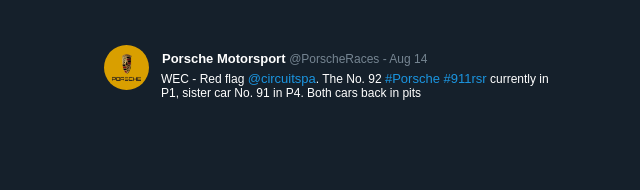
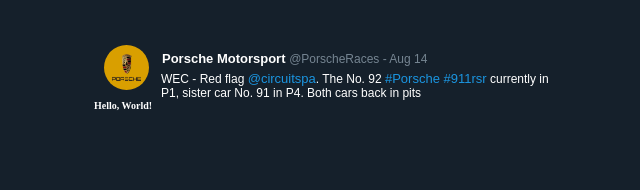
Before and after one commit to TevvinStrong/Vue-UI-Components, a Vue app in the folder social-card/: page / in a window 1280 px wide. Shown: the top 190 px of the page, without its empty margins (146-786 px from the left). Built offline with nearby package versions, Linux system fonts and the light colour scheme.

Commit message:
CardContainer rendering

```diff
--- a/social-card/src/App.vue
+++ b/social-card/src/App.vue
@@ -1,15 +1,19 @@
 <template>
   <div id="app">
     <HeaderContainer />
+    <CardContainer />
   </div>
 </template>
 
 <script>
 import HeaderContainer from "./components/HeaderContainer.vue";
+import CardContainer from "./components/CardContainer.vue";
+
 export default {
   name: "App",
   components: {
     HeaderContainer,
+    CardContainer,
   },
 };
 </script>
--- /dev/null
+++ b/social-card/src/components/CardContainer.vue
@@ -0,0 +1,15 @@
+<!--Markup/HTML-->
+<template>
+  <div class="container">
+    <h1>Hello, World!</h1>
+  </div>
+</template>
+
+<!--Javascript-->
+<script>
+export default {};
+</script>
+
+<!--CSS-->
+<style scoped>
+</style>
```
